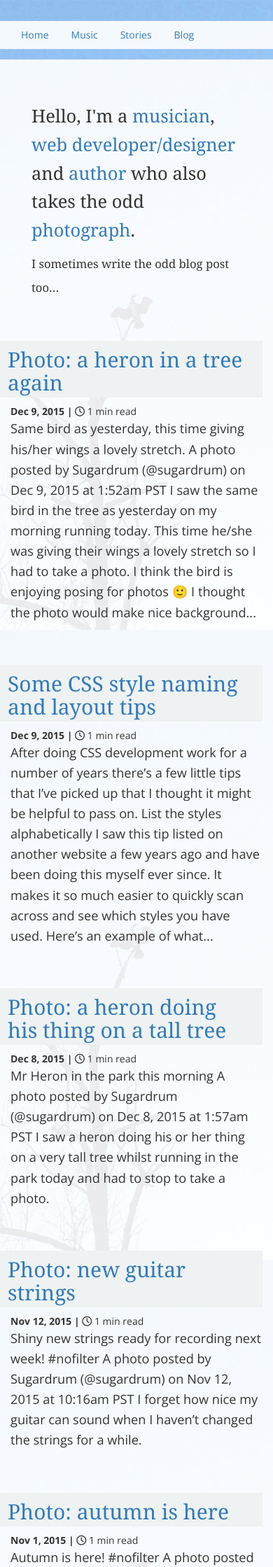
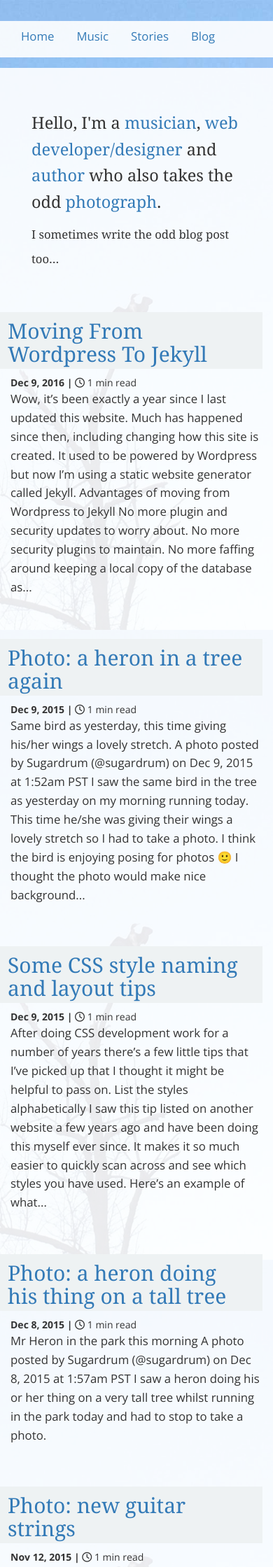
Before and after one commit to nbunner-personal/nigelbunner, a Jekyll site: the page built from index.md, in a window 390 px wide. Shown: the top 2239 px of the page at 70% size. Built offline with Jekyll 4.4.1, drawn with Linux system fonts in a browser that asks for light colours; nearby versions of some CDN libraries; some web fonts are replaced; some of the changed text lies outside the part shown.

Commit message:
post update
New blog post and fixing styling of text and removing fixed CSS
stylesheet hack.

```diff
--- a/_config.yml
+++ b/_config.yml
@@ -33,7 +33,6 @@
 gems:
   - jekyll-feed
   - jekyll-paginate
-  - github-pages
 exclude:
   - Gemfile
   - Gemfile.lock
--- /dev/null
+++ b/_posts/2016-12-09-moving-from-wordpress-to-jekyll.markdown
@@ -0,0 +1,38 @@
+---
+layout: post
+title: Moving From Wordpress To Jekyll
+date: 2016-12-09 23:17
+permalink: /blog/2016/12/09/moving-from-wordpress-to-jekyll/
+---
+
+Wow, it's been exactly a year since I last updated this website. Much has happened since then, including changing how this site is created. It used to be powered by Wordpress but now I'm using a static website generator called Jekyll.
+
+## Advantages of moving from Wordpress to Jekyll
+- No more plugin and security updates to worry about.
+- No more security plugins to maintain.
+- No more faffing around keeping a local copy of the [database](/glossary/glossary_database.html) as a backup and to use for development, as there is no database.
+- Whilst on the subject of databases no more having to search and replace hard coded links in the database export to be used locally, i.e. Wordpress saves links as `http://www.nigelbunner.co.uk/link.html` instead of `/link.html` which makes it a pain when you need to change the first part to be used in a local dev environment such as `www.nigelbunner-dev.co.uk`
+- Jekyll generates static HTML files from the templates I setup so the site loads much, much faster.
+- I can now host it on Amazon S3 or Github Pages which are both faster and much cheaper.
+- Everything is stored in a Github repository which means I now have version control. This makes it easier to roll back any edits if I need to and keep a track of updates.
+- Did I mention it loads way faster? :)
+
+## Disadvantages
+And the disadvantages? Well there is no [CMS](/glossary/glossary_CMS.html) as such - all the post and pages are created using a text editor in the form of Markdown or HTML templates, which are then used by Jekyll to generate the static HTML pages. I can, however create and edit the content via the Github Pages admin and I'm going to investgate using a simple online CMS called [Prose](http://prose.io/) written especially for Jekyll.
+
+## Third times a charm
+This is the 3rd site I've converted to Jekyll and I can feel myself becoming more confident now I've done so a couple of times already. The 1st site was my music website at <http://www.sugardrum.com> which I did earlier in the year. The 2nd was a little website I created way back in 2008 - <http://www.amnestyfreedomfestival.org>. This was for a festival I helped to organise and took part in. It's so old that pretty much nobody ever looks at it any more, so was the perfect site to experiment on without causing too much disruption. It also was only 4 pages in size and was put together using [PHP](/glossary/glossary_PHP.html) templates, so was also pretty simple to move to Jekyll.
+
+## Replacing Bones with Twitter Bootstrap
+When this site was on Wordpress I used a  fantastic starter theme called [Bones](http://themble.com/bones/) as a starter to build the rest of the design on. This was greal as it improved upon the basic Wordpress install by removing some of the bloat, adding its own grid system for [CSS](/glossary/glossary_CSS.html) layout, setingup some nice typography defaults to work with and creating a set of useful break points to make your design Adaptive. I used the same theme as a starter for my Sugardrum website and just left the CSS and [JavaScript](/glossary/glossary_JavaScript.html) as is when I copied it over to use Jekyll. For this site however, I decided to spend the time removing the existing CSS and startfrom scratch. There was a fair amount of code in the Bones style sheets I knew I'd never need, such as styling for Wordpress comments. This all ended up taking less time than I thought as I used [Bootstrap](http://getbootstrap.com/) instead, changed the layout to use the Bootstrap grid, nav and pagination and then created a new style sheet with the few bits of code required for the rest of the old design. The end result was much cleaner and smaller CSS code.
+
+## Some useful links
+If you're thinking of using Jekyll for a website yourself, here are links to some of the sites I used to help me:
+
+- <https://jekyllrb.com>
+- <https://danielgroves.net/notebook/2013/05/goodbye-wordpress-hello-jekyll>
+- <http://nicolashery.com/fast-mobile-friendly-website-with-jekyll/>
+- <http://deanattali.com/2015/03/12/beautiful-jekyll-how-to-build-a-site-in-minutes/>
+- <http://blog.8thcolor.com/en/2014/05/migrate-from-wordpress/>
+- <https://paulstamatiou.com/how-to-wordpress-to-jekyll/>
+- <https://mademistakes.com/articles/using-jekyll-2016/>
--- a/css/nb-styles.scss
+++ b/css/nb-styles.scss
@@ -17,7 +17,8 @@
 
 #main {background: rgba(255,255,255,0.9); padding-bottom: 60px;}
 
-p {font-size: 1.3em; line-height: 1.6em; max-width: 640px;}
+p {font-size: 1.2em; line-height: 1.6em; max-width: 640px;}
+li {font-size: 1.2em; margin-bottom: 8px;}
 
 .home-intro {font-family: "Sorts Mill Goudy", "Georgia", Cambria, Times New Roman, Times, serif; font-size: 1.4em; line-height: 1.7em; margin: 60px 30px;}
 
```
Also changed, not shown: css/nb-styles.css (deleted, +0 -1 lines).
